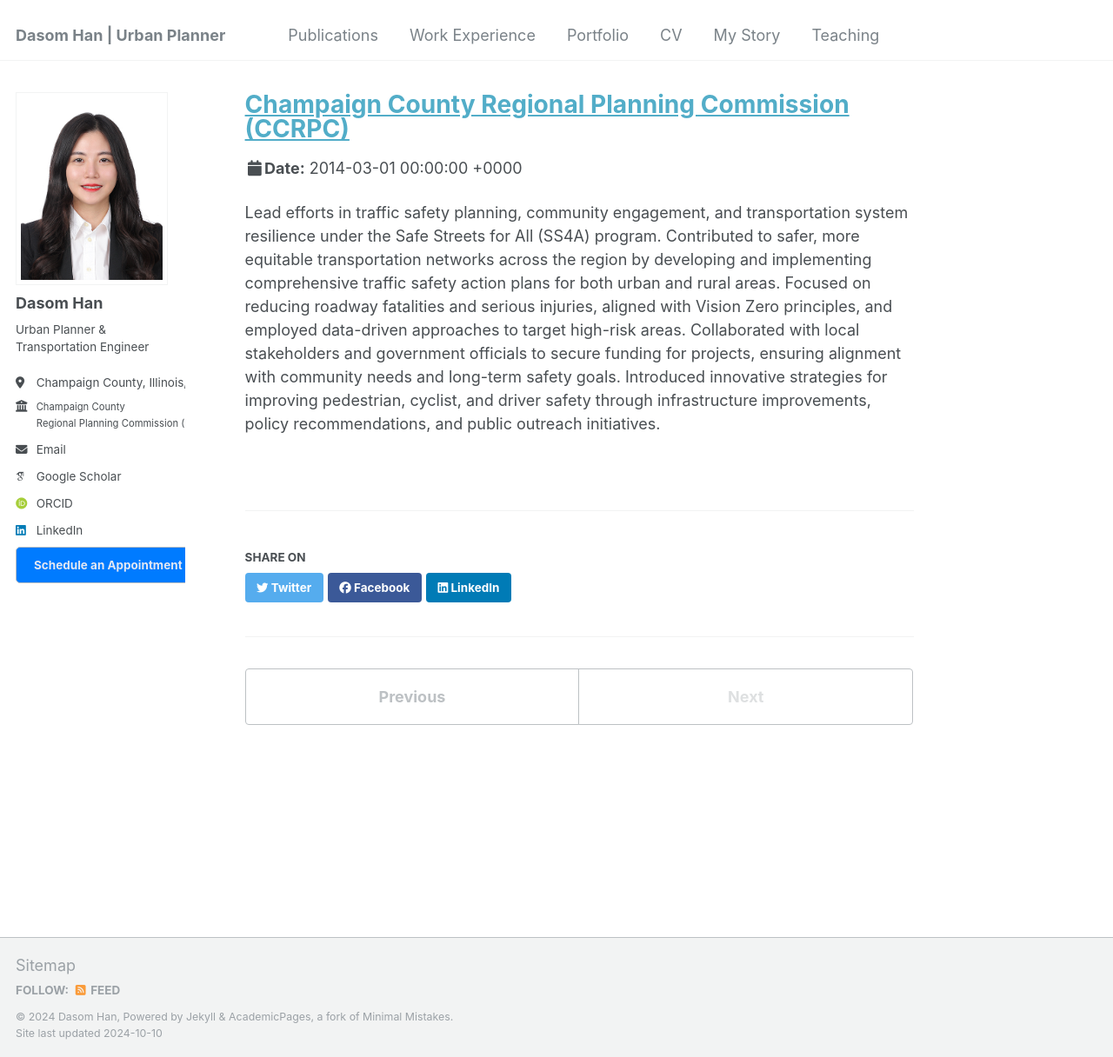
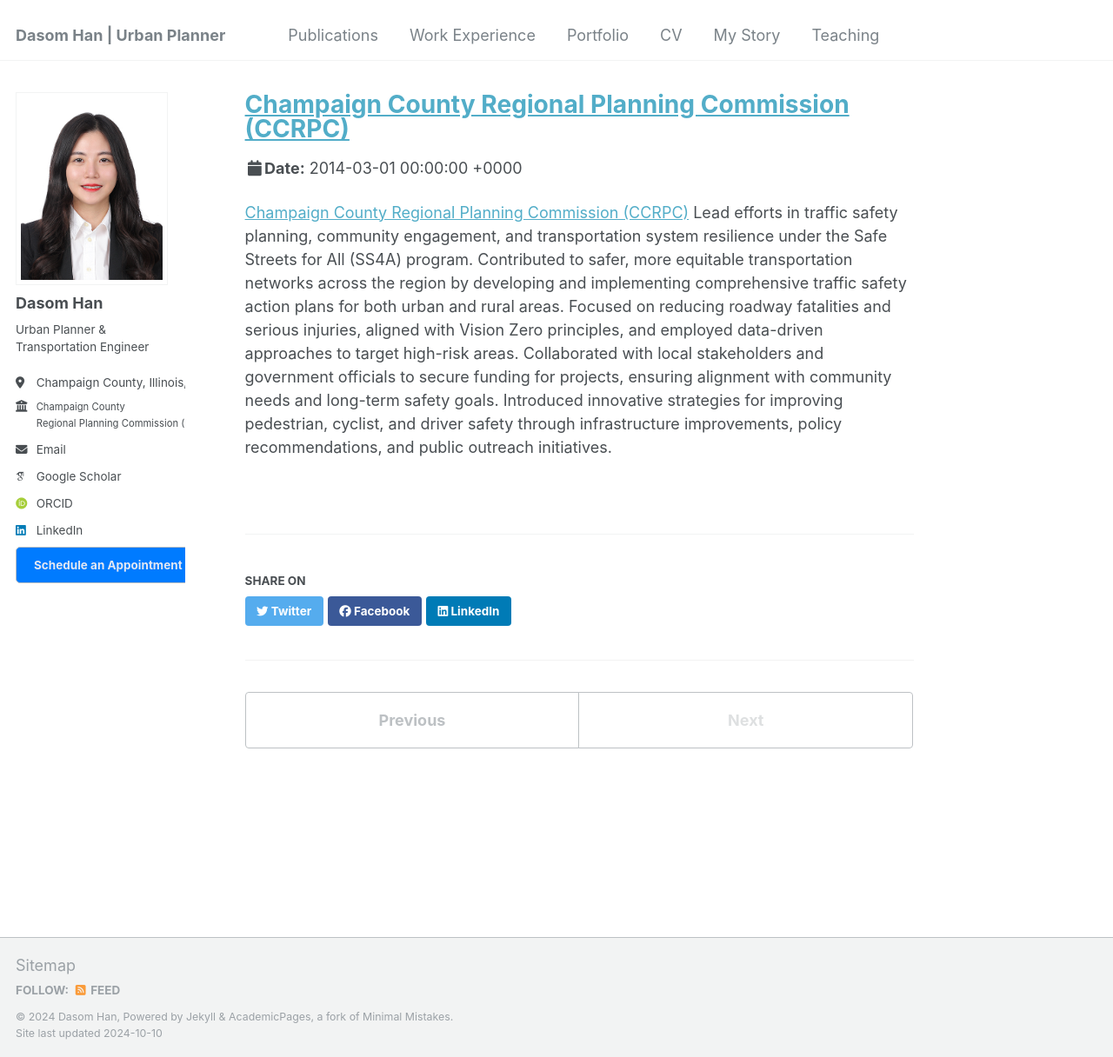
Before and after one commit to dasomh/dasomh.github.io, a Jekyll site: the page built from _talks/2014-03-01-talk-3.md, in a window 1280 px wide and 1216 px high. Shown: the whole window at 87% size. Built offline with Jekyll 4.4.1, drawn with Linux system fonts in a browser that asks for light colours; some web fonts are replaced.

Commit message:
Update 2014-03-01-talk-3.md

```diff
--- a/_talks/2014-03-01-talk-3.md
+++ b/_talks/2014-03-01-talk-3.md
@@ -7,5 +7,5 @@
 display_date: "Sep 2024 - Present"
 location: "Champaign County, IL, United States"
 ---
-
+<a href="https://www.ccrpc.org/" target="_blank">Champaign County Regional Planning Commission (CCRPC)</a>
 Lead efforts in traffic safety planning, community engagement, and transportation system resilience under the Safe Streets for All (SS4A) program. Contributed to safer, more equitable transportation networks across the region by developing and implementing comprehensive traffic safety action plans for both urban and rural areas. Focused on reducing roadway fatalities and serious injuries, aligned with Vision Zero principles, and employed data-driven approaches to target high-risk areas. Collaborated with local stakeholders and government officials to secure funding for projects, ensuring alignment with community needs and long-term safety goals. Introduced innovative strategies for improving pedestrian, cyclist, and driver safety through infrastructure improvements, policy recommendations, and public outreach initiatives.
```
